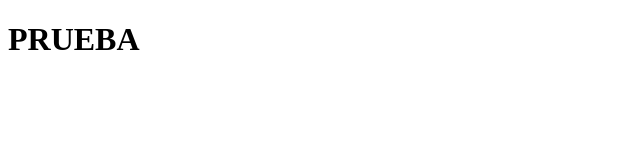
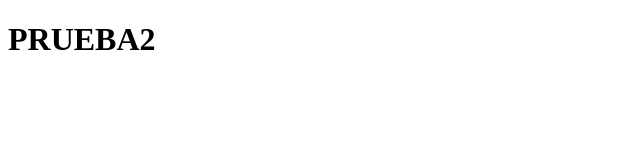
Before and after one commit to JuanMDR/TIENDA-PAGUE-MENOS, a plain HTML site: page index.html in a window 1280 px wide. Shown: the full height of the page, 0-640 px from the left. Drawn offline with Linux system fonts and the light colour scheme.

Commit message:
se realiza cambio de prueba

```diff
--- a/index.html
+++ b/index.html
@@ -7,6 +7,6 @@
     <title>TIENDA PAGUE MENOS</title>
 </head>
 <body>
-    <H1>PRUEBA</H1>
+    <H1>PRUEBA2</H1>
 </body>
 </html>
```
